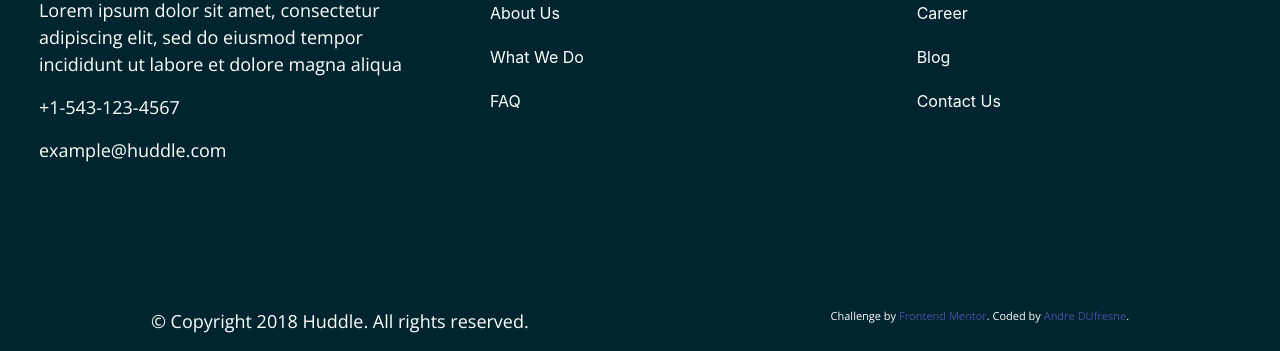
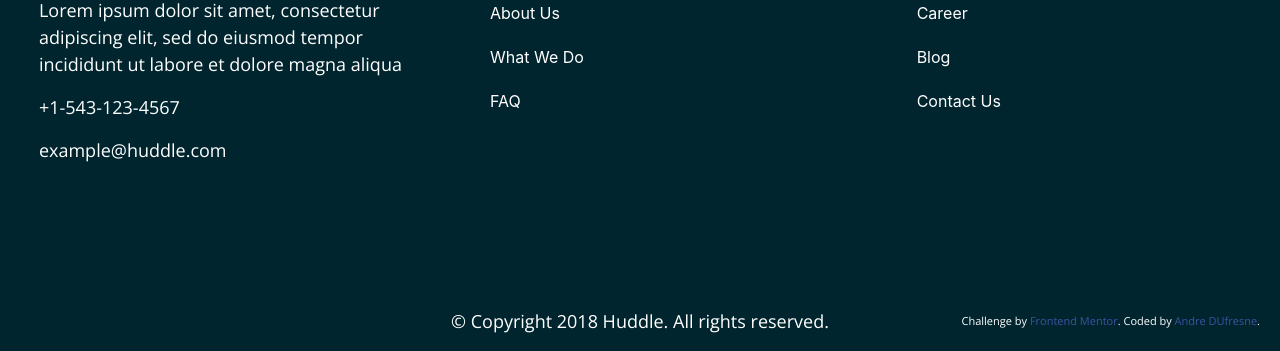
Before and after one commit to andredufresne/huddle-landing, a plain HTML site: page index.html in a window 1280 px wide. Shown: the part 2217-2568 px from the top of the page. Drawn offline with nearby package versions, Linux system fonts and the light colour scheme.

Commit message:
Fixed attribution

```diff
--- a/resources/css/styles.css
+++ b/resources/css/styles.css
@@ -155,6 +155,10 @@ p {
 .attribution {
   font-size: 11px;
   text-align: center;
+  margin: 0;
+  position: absolute;
+  bottom: 22px;
+  right: 20px;
 }
 
 .info-container {
@@ -290,7 +294,7 @@ ul {
   }
   .attribution {
     position: absolute;
-    bottom: 20px;
+    bottom: 23px;
     right: 20px;
   }
 }
```
